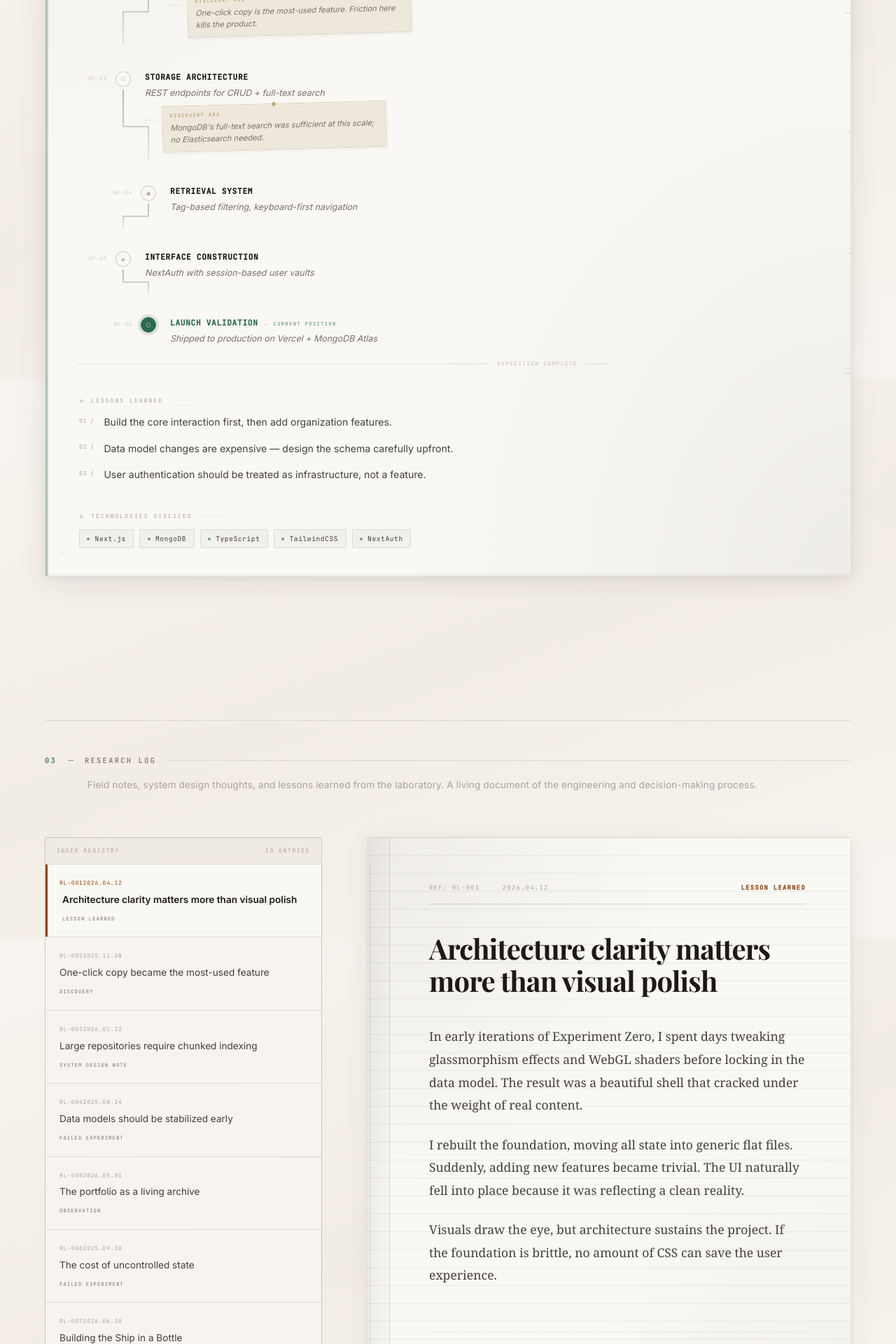
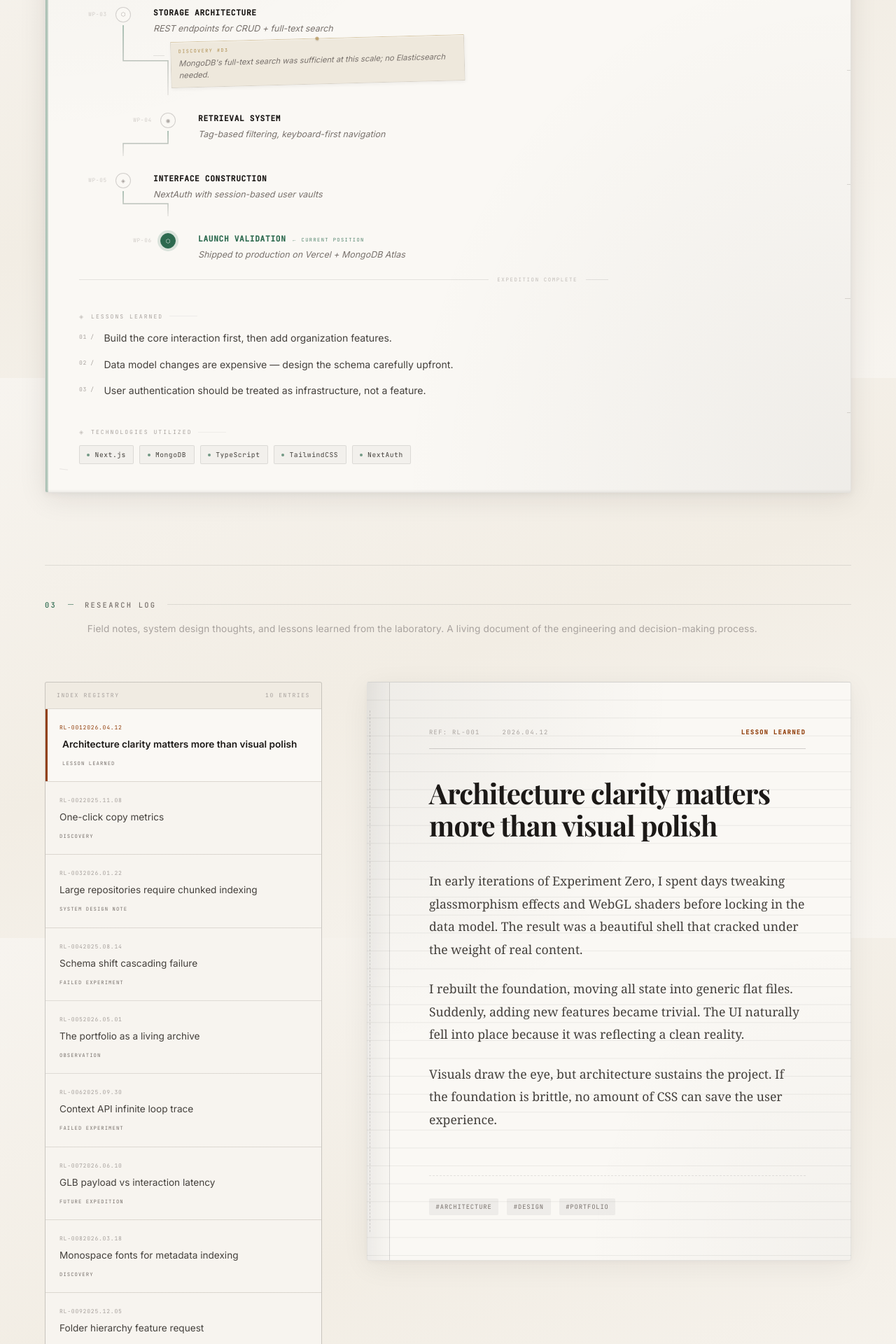
Before and after one commit to Vinay-Krishna-G/experiment-zero, a Next.js app: page / in a window 1280 px wide. Shown: the part 5060-6980 px from the top of the page at 70% size. Built offline with nearby package versions, Linux system fonts and the light colour scheme.

Commit message:
refactor: condense padding, refine research logs, and implement unique SVG gradient IDs in BlueprintMap

```diff
--- a/src/components/blueprints/BlueprintArchive.tsx
+++ b/src/components/blueprints/BlueprintArchive.tsx
@@ -18,7 +18,7 @@ export default function BlueprintArchive() {
     <section
       id="blueprints"
       aria-label="Blueprint Archive"
-      style={{ paddingBlock: "clamp(4rem, 8vw, 8rem)", position: "relative" }}
+      style={{ paddingBlock: "clamp(2rem, 4vw, 4rem)", position: "relative" }}
     >
       <div className="container-lab">
         {/* ── Section header ── */}
--- a/src/components/blueprints/BlueprintMap.tsx
+++ b/src/components/blueprints/BlueprintMap.tsx
@@ -1,6 +1,6 @@
 "use client";
 
-import { useState } from "react";
+import { useState, useId } from "react";
 import { motion, AnimatePresence } from "framer-motion";
 import type { BlueprintStage, Discovery } from "@/data/blueprints";
 
@@ -28,13 +28,14 @@ interface BlueprintMapProps {
 
 export default function BlueprintMap({ stages, discoveries }: BlueprintMapProps) {
   const [revealed, setRevealed] = useState(0);
+  const gradientId = useId();
 
   return (
     <div style={{ position: "relative" }}>
       {/* SVG Definitions for the connector line */}
       <svg width="0" height="0" style={{ position: "absolute" }}>
         <defs>
-          <linearGradient id="route-gradient" x1="0" y1="0" x2="0" y2="1">
+          <linearGradient id={`route-gradient-${gradientId}`} x1="0" y1="0" x2="0" y2="1">
             <stop offset="0%" stopColor="var(--accent-emerald)" stopOpacity="0.5" />
             <stop offset="100%" stopColor="var(--border-subtle)" stopOpacity="0.8" />
           </linearGradient>
@@ -67,7 +68,7 @@ export default function BlueprintMap({ stages, discoveries }: BlueprintMapProps)
           const discovery = i < discoveries.length ? discoveries[i] : null;
 
           const isEven = i % 2 === 0;
-          const indent = isEven ? 0 : 36;
+          const indent = isEven ? 0 : 64;
           const symbol = WAYPOINT_SYMBOLS[i % WAYPOINT_SYMBOLS.length];
 
           return (
@@ -77,10 +78,10 @@ export default function BlueprintMap({ stages, discoveries }: BlueprintMapProps)
               onAnimationStart={() => setRevealed(i + 1)}
               style={{
                 display: "flex",
-                gap: "1.25rem",
+                gap: "2rem",
                 alignItems: "stretch",
                 paddingLeft: indent,
-                paddingBottom: isLast ? 0 : "2.5rem",
+                paddingBottom: isLast ? 0 : "2rem",
                 position: "relative",
               }}
             >
@@ -141,14 +142,14 @@ export default function BlueprintMap({ stages, discoveries }: BlueprintMapProps)
                 {!isLast && (
                   <div style={{ flex: 1, width: "100%", position: "relative", minHeight: "32px" }}>
                     <svg
-                      viewBox="0 0 36 100"
+                      viewBox="0 0 64 100"
                       preserveAspectRatio="none"
                       style={{
                         position: "absolute",
                         top: "4px",
                         bottom: "-8px",
-                        left: isEven ? "11px" : "-25px",
-                        width: "36px",
+                        left: isEven ? "11px" : "-53px",
+                        width: "64px",
                         height: "calc(100% + 4px)",
                         overflow: "visible",
                         zIndex: 1,
@@ -159,11 +160,11 @@ export default function BlueprintMap({ stages, discoveries }: BlueprintMapProps)
                         animate={isVisible ? { pathLength: 1 } : {}}
                         transition={{ duration: 0.4, ease: "linear", delay: 0.15 }}
                         d={isEven
-                          ? "M 0 0 L 0 50 L 36 50 L 36 100"
-                          : "M 36 0 L 36 50 L 0 50 L 0 100"
+                          ? "M 0 0 L 0 50 L 64 50 L 64 100"
+                          : "M 64 0 L 64 50 L 0 50 L 0 100"
                         }
                         fill="none"
-                        stroke="url(#route-gradient)"
+                        stroke={`url(#route-gradient-${gradientId})`}
                         strokeWidth="1.5"
                         vectorEffect="non-scaling-stroke"
                         strokeDasharray="4 2"
@@ -178,7 +179,7 @@ export default function BlueprintMap({ stages, discoveries }: BlueprintMapProps)
                 initial={{ opacity: 0, x: -8 }}
                 animate={isVisible ? { opacity: 1, x: 0 } : {}}
                 transition={{ duration: 0.35, ease: EASE, delay: 0.08 }}
-                style={{ flex: 1, paddingBottom: isLast ? 0 : "0.5rem" }}
+                style={{ flex: 1, paddingBottom: isLast ? 0 : "0.25rem" }}
               >
                 {/* Waypoint header */}
                 <div style={{ display: "flex", alignItems: "baseline", gap: "0.5rem", marginBottom: "0.2rem", flexWrap: "wrap" }}>
@@ -243,7 +244,7 @@ export default function BlueprintMap({ stages, discoveries }: BlueprintMapProps)
                       <div
                         style={{
                           flex: 1,
-                          maxWidth: "clamp(180px, 75%, 320px)",
+                          maxWidth: "clamp(240px, 85%, 420px)",
                           backgroundColor: "color-mix(in srgb, var(--bg-secondary) 97%, #A07820 3%)",
                           border: "1px solid var(--border-subtle)",
                           borderTop: "1px solid rgba(160, 120, 32, 0.3)",
--- a/src/components/home/ContactSection.tsx
+++ b/src/components/home/ContactSection.tsx
@@ -30,7 +30,7 @@ export default function ContactSection() {
       id="contact"
       aria-label="Laboratory Correspondence"
       style={{
-        paddingBlock: "clamp(4rem, 8vw, 8rem)",
+        paddingBlock: "clamp(2rem, 4vw, 4rem)",
         position: "relative",
       }}
     >
--- a/src/components/research/ResearchLogArchive.tsx
+++ b/src/components/research/ResearchLogArchive.tsx
@@ -17,7 +17,7 @@ export default function ResearchLogArchive() {
     <section
       id="research-log"
       aria-label="Research Log Archive"
-      style={{ paddingBlock: "clamp(4rem, 8vw, 8rem)", position: "relative" }}
+      style={{ paddingBlock: "clamp(2rem, 4vw, 4rem)", position: "relative" }}
     >
       <div className="container-lab">
 
--- a/src/data/researchLogs.ts
+++ b/src/data/researchLogs.ts
@@ -38,11 +38,11 @@ export const RESEARCH_LOGS: ResearchLog[] = [
   },
   {
     id: "rl-002",
-    title: "One-click copy became the most-used feature",
+    title: "One-click copy metrics",
     date: "2025.11.08",
     category: "Discovery",
-    summary: "The most complex engineering backend is only valuable if it perfectly serves the simplest possible frontend interaction.",
-    content: "When building PromptVault, I assumed the semantic search engine would be the star feature. I spent weeks refining embeddings and ranking algorithms.\n\nYet, analytics and user feedback pointed to something much simpler: the raw utility of the 'Copy to Clipboard' button on every snippet.\n\nUsers weren't coming to browse; they were coming to execute. They wanted to find a prompt, copy it, and paste it into an LLM interface with zero friction.\n\nIt shifted my entire product philosophy. The complex engineering backend is only valuable if it perfectly serves the simplest possible frontend interaction.",
+    summary: "Usage data reveals execution speed matters more than semantic discovery.",
+    content: "PromptVault usage data is in.\n\n- Search usage: 12%\n- Copy button usage: 84%\n\nI assumed discovery was the bottleneck. It wasn't.\n\nExecution was.\n\nPeople don't want to browse. They want to paste.\n\nNote to self: Never optimize retrieval until friction at the point of execution is near zero.",
     tags: ["product", "user-experience", "prompt-engineering"],
     relatedExperimentId: "exp-002"
   },
@@ -58,11 +58,11 @@ export const RESEARCH_LOGS: ResearchLog[] = [
   },
   {
     id: "rl-004",
-    title: "Data models should be stabilized early",
+    title: "Schema shift cascading failure",
     date: "2025.08.14",
     category: "Failed Experiment",
-    summary: "Building features before stabilizing the data model leads to cascading migration failures.",
-    content: "During the first month of development on an early prototype, I adopted an agile 'build-the-plane-as-you-fly' approach to the database schema. I added columns as features required them.\n\nThis led to a cascading failure of migrations. Features built on week one broke during week three because the underlying assumptions about data relationships had shifted from 1:1 to 1:many.\n\nI scrapped the database and spent two days whiteboarding the absolute worst-case complexity the system would need to handle. Stabilizing the data model early isn't waterfall planning; it's establishing the laws of physics for your application.",
+    summary: "Ad-hoc column additions created 1:many contradictions and broke auth.",
+    content: "Migration failed again today.\n\n- Week 1: Assumed 1:1 relationship between Users and Workspaces.\n- Week 3: Feature request required multi-workspace support.\n\nAdded columns ad-hoc to patch it. Now the entire authentication flow is broken.\n\nThe 'build-the-plane-as-you-fly' approach doesn't work for databases. You can iterate on UI. You cannot iterate on gravity.\n\nNote to self: Next project, lock down the relational constraints on day zero. No code until the whiteboard schema survives worst-case interrogation.",
     tags: ["engineering", "schema", "lessons"]
   },
   {
@@ -77,20 +77,20 @@ export const RESEARCH_LOGS: ResearchLog[] = [
   },
   {
     id: "rl-006",
-    title: "The cost of uncontrolled state",
+    title: "Context API infinite loop trace",
     date: "2025.09.30",
     category: "Failed Experiment",
-    summary: "Avoiding state management libraries to 'keep it simple' often creates infinitely more complex component trees.",
-    content: "I once tried to build a complex multi-step wizard using only React Context and local state, avoiding external state management libraries to 'keep it simple'.\n\nIt didn't stay simple. The component tree became a tangled web of prop drilling, infinite render loops, and stale closures. Debugging a simple toggle took hours because the state mutation could have originated from anywhere.\n\nI learned the hard way that 'simple' tools don't always scale to complex problems. Adopting a strict unidirectional data flow is a necessity, not an optimization, for complex UI state.",
+    summary: "Attempted to use raw React Context for a 6-step wizard. Resulted in untraceable state mutations.",
+    content: "Spent 4 hours tracing a bug in the wizard flow.\n\n- Toggle state triggers Context update\n- Causes full tree re-render\n- Re-initializes child local state\n- Fires stale closure effect\n- Mutates Context again\n\nInfinite loop.\n\nThought I was being 'clean' by avoiding external state libraries. Instead, I built a bespoke, undocumented, broken version of Redux.\n\nHypothesis: 'Simple' tools (Context) applied to complex problems (global mutative state) actually generate the most technical debt.\n\nIs strict unidirectional data flow an absolute requirement here?",
     tags: ["react", "state-management", "architecture"]
   },
   {
     id: "rl-007",
-    title: "Building the Ship in a Bottle",
+    title: "GLB payload vs interaction latency",
     date: "2026.06.10",
     category: "Future Expedition",
-    summary: "Planning the architectural transition from CSS representations to 3D WebGL models.",
-    content: "The current iteration of the Experiment Rack uses CSS to render the bottles. It's performant and clean, but lacks depth.\n\nThe next major milestone is to replace these CSS representations with actual 3D WebGL models using Three.js and React Three Fiber.\n\nThe architectural challenge will be maintaining the snappy, instant-load feel of the site while loading heavy GLB assets. I plan to use asynchronous loading, suspense boundaries, and low-poly placeholders. The renderer abstraction layer is already in place; now we just need to build the ship.",
+    summary: "Can we load a 2MB 3D model without breaking the 60fps scroll feel?",
+    content: "Current CSS bottle render time: ~4ms.\nTarget Three.js GLB payload: ~1.8MB.\n\nThe abstraction layer (BottleRenderer) is ready. But what happens to the interaction latency when the GLB mounts?\n\nStrategies to test:\n1. React Suspense boundaries around the Canvas\n2. Low-poly placeholder wireframes\n3. Web Worker for geometry parsing\n\nIf the 3D models drop frame rates during scroll, the tactile 'laboratory' feel is dead.\n\nQuestion: Should the 3D canvas only mount upon explicit user interaction (click), rather than rendering all 5 bottles simultaneously on load?",
     tags: ["3d", "threejs", "webgl"],
     relatedBlueprintId: "bp-003"
   },
@@ -105,11 +105,11 @@ export const RESEARCH_LOGS: ResearchLog[] = [
   },
   {
     id: "rl-009",
-    title: "Listening to users vs intuition",
+    title: "Folder hierarchy feature request",
     date: "2025.12.05",
     category: "Observation",
-    summary: "Users request specific implementations, but you must build solutions to their underlying problems.",
-    content: "A recurring challenge in product development is balancing user feedback against your own vision.\n\nUsers requested a complex folder-hierarchy system for organizing snippets in PromptVault. My intuition said that tags and powerful search would be faster and more scalable.\n\nI shipped the tag/search system. Initially, there was pushback. A month later, those same users admitted they were retrieving snippets twice as fast as they would have with folders.\n\nListen to users to understand their problems. Trust your intuition and engineering experience to design the solution.",
+    summary: "Users asked for folders. I built tags instead. Awaiting metrics validation.",
+    content: "Feature request log is flooded with: 'Add folders for snippets.'\n\nAnalyzed the usage patterns. People aren't having trouble *storing* snippets, they are having trouble *finding* them.\n\nFolders create mutually exclusive silos. A React snippet can't live in both 'Frontend' and 'API' folders without duplicating.\n\nI refused the folder request. Shipped a multi-select tag system instead.\n\nImmediate pushback on Discord.\n\nWe'll see if the retrieval time metrics validate the decision next week. If average time-to-copy doesn't drop by 20%, I was wrong.",
     tags: ["product", "feedback", "vision"]
   },
   {
```
